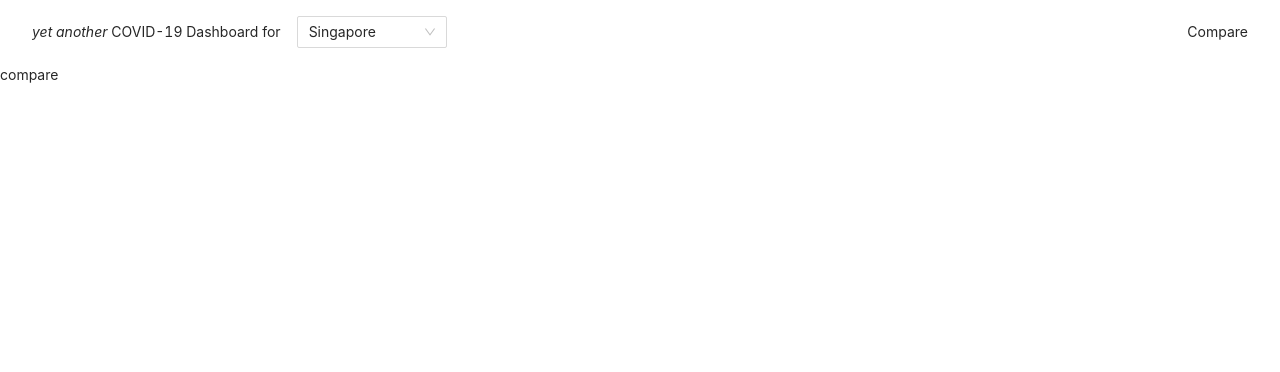
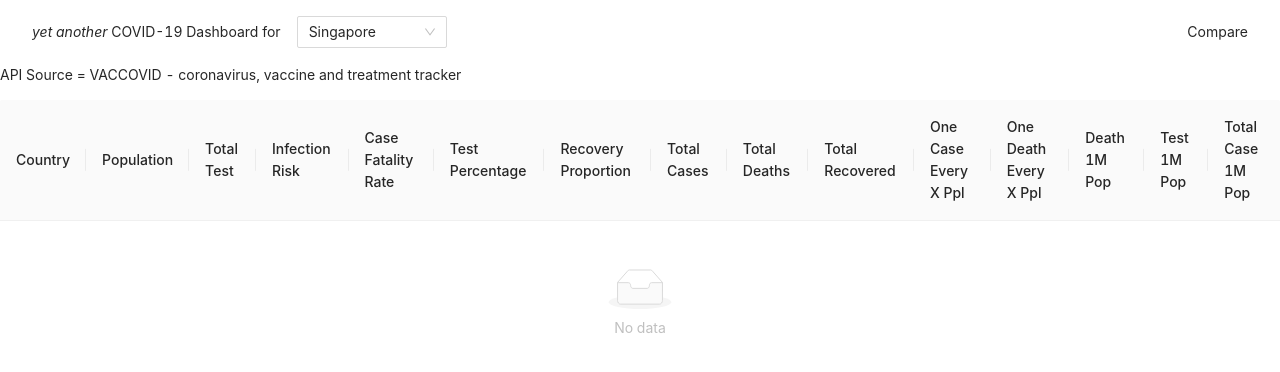
Before and after one commit to tanshinjie/covid19-dashboard, a React (Create React App) app: page /compare in a window 1280 px wide. Shown: the top 372 px of the page. Built offline with nearby package versions, Linux system fonts and the light colour scheme.

Commit message:
added table for compare function

```diff
--- a/package.json
+++ b/package.json
@@ -1,5 +1,5 @@
 {
-  "name": "aegies-tech-assessment",
+  "name": "covid19-dashboard",
   "version": "0.1.0",
   "private": true,
   "dependencies": {
--- a/src/Pages/Compare.js
+++ b/src/Pages/Compare.js
@@ -1,7 +1,96 @@
-import React from "react";
+import React, { useState } from "react";
+import { Table, Tag, Space } from "antd";
 
-const Compare = () => {
-  return <div>compare</div>;
+const Compare = ({ currentCountry }) => {
+  const [host, setHost] = useState(currentCountry);
+  const [guests, setGuests] = useState([]);
+
+  const data = [];
+
+  const columns = [
+    {
+      title: "Country",
+      dataIndex: "country",
+      key: "country",
+    },
+    {
+      title: "Population",
+      dataIndex: "population",
+      key: "population",
+    },
+    {
+      title: "Total Test",
+      dataIndex: "totalTest",
+      key: "totalTest",
+    },
+    {
+      title: "Infection Risk",
+      dataIndex: "infectionRisk",
+      key: "infectionRisk",
+    },
+    {
+      title: "Case Fatality Rate",
+      dataIndex: "caseFatalityRate",
+      key: "caseFatalityRate",
+    },
+    {
+      title: "Test Percentage",
+      dataIndex: "testPercentage",
+      key: "testPercentage",
+    },
+    {
+      title: "Recovery Proportion",
+      dataIndex: "recoveryProportion",
+      key: "recoveryProportion",
+    },
+    {
+      title: "Total Cases",
+      dataIndex: "totalCases",
+      key: "totalCases",
+    },
+    {
+      title: "Total Deaths",
+      dataIndex: "totalDeaths",
+      key: "totalDeaths",
+    },
+    {
+      title: "Total Recovered",
+      dataIndex: "totalRecovered",
+      key: "totalRecovered",
+    },
+    {
+      title: "One Case Every X Ppl",
+      dataIndex: "oneCaseEveryXPpl",
+      key: "oneCaseEveryXPpl",
+    },
+    {
+      title: "One Death Every X Ppl",
+      dataIndex: "oneDeathEveryXPpl",
+      key: "oneDeathEveryXPpl",
+    },
+    {
+      title: "Death 1M Pop",
+      dataIndex: "Death1MPop",
+      key: "Death1MPop",
+    },
+    {
+      title: "Test 1M Pop",
+      dataIndex: "Test1MPop",
+      key: "Test1MPop",
+    },
+    {
+      title: "Total Case 1M Pop",
+      dataIndex: "totalCase1MPop",
+      key: "totalCase1MPop",
+    },
+  ];
+
+  return (
+    <div>
+      <p>API Source = VACCOVID - coronavirus, vaccine and treatment tracker</p>
+      <Table columns={columns} dataSource={data} pagination={false} />
+    </div>
+  );
 };
 
 export default Compare;
```
